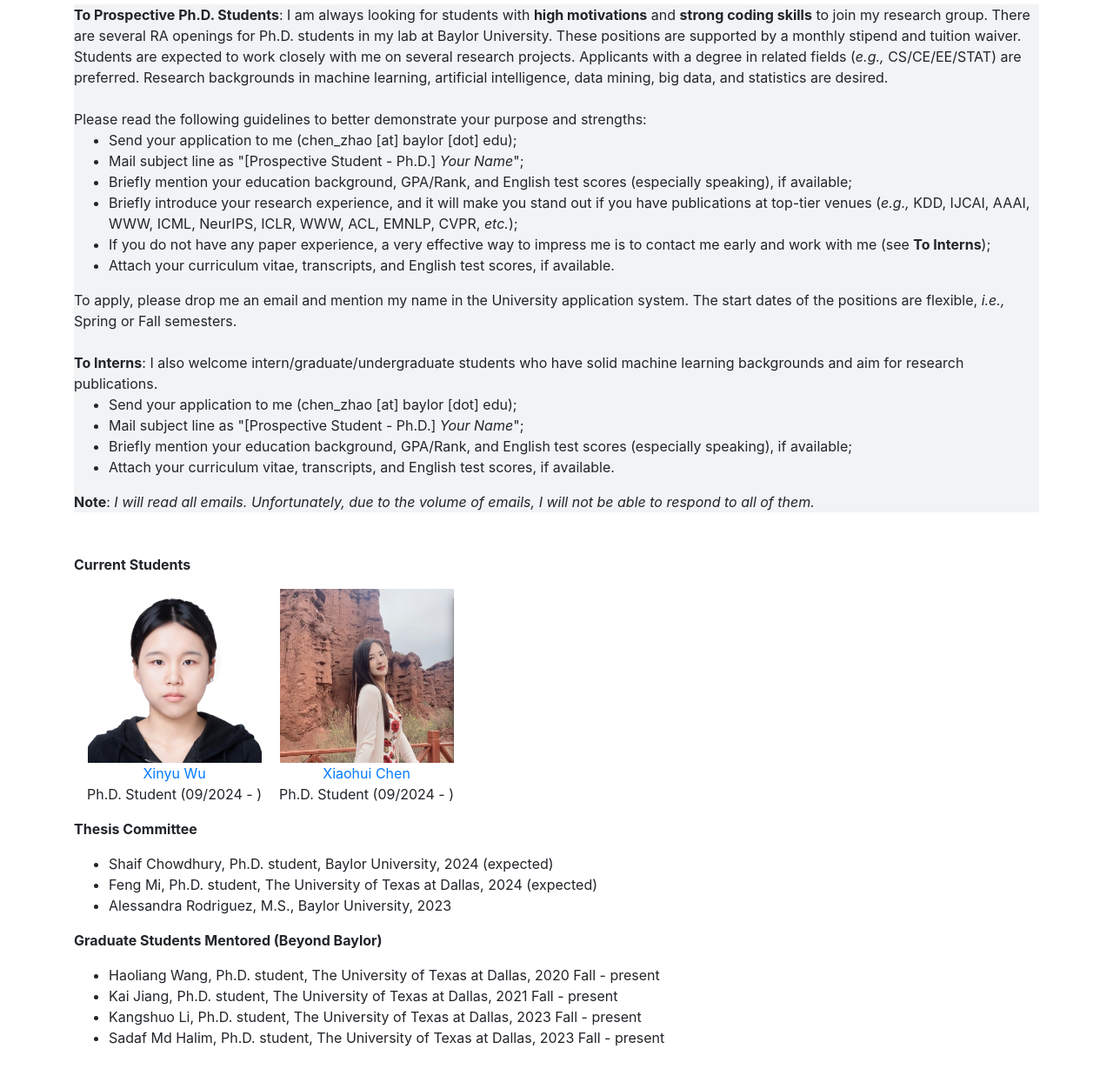
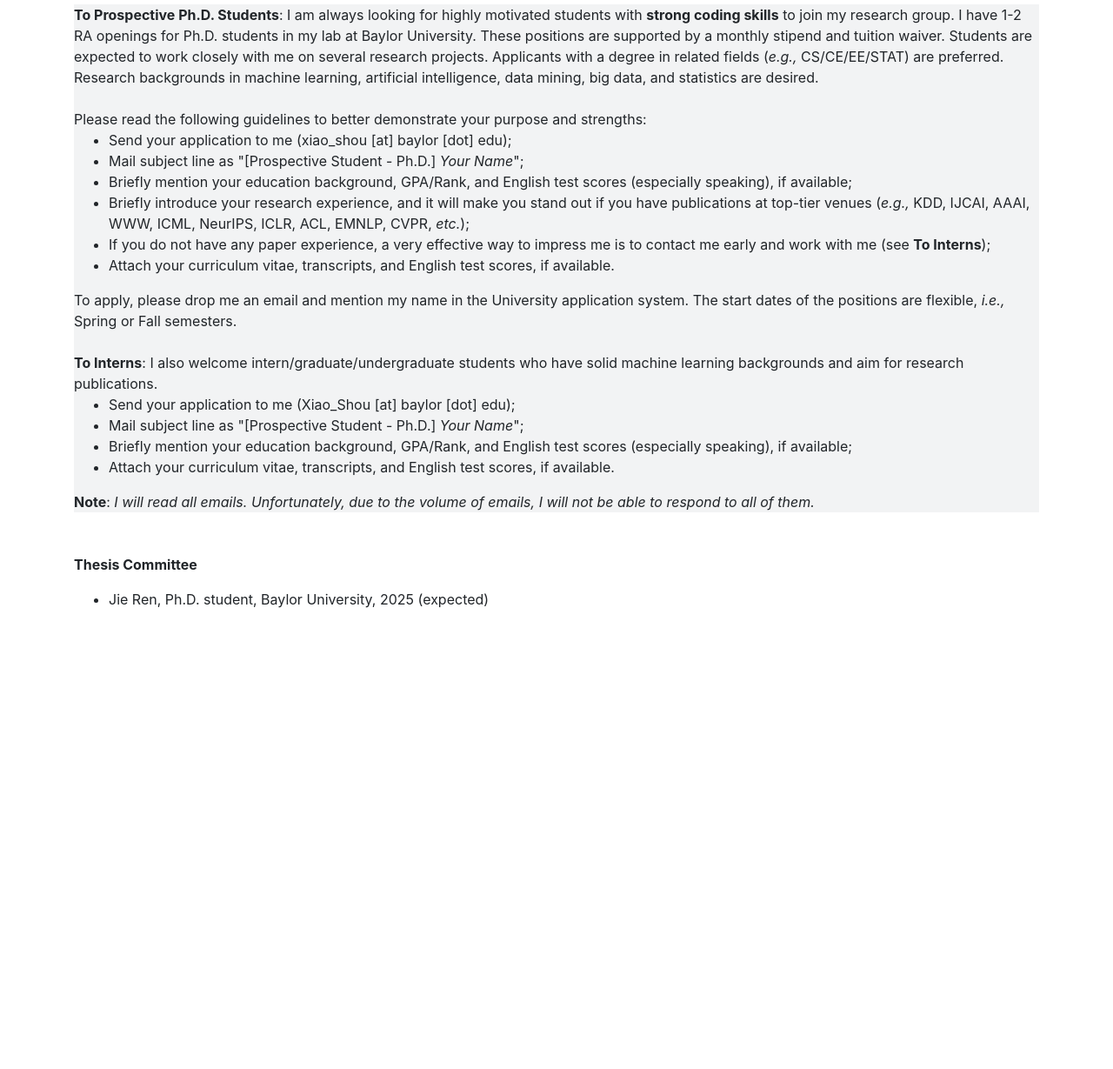
Before and after one commit to shou-xiao/shou-xiao.github.io, a website: page students.html in a window 1280 px wide. Shown: the part 121-1350 px from the top of the page at 87% size. After the commit the page ends 846 px from the top, so only its background shows below. Drawn offline with Linux system fonts and the light colour scheme.

Commit message:
Update students.html

```diff
--- a/students.html
+++ b/students.html
@@ -50,8 +50,8 @@
 
             <div style="background-color: #F2F3F4;">
         		<strong>To Prospective Ph.D. Students</strong>:
-                I am always looking for students with <strong> high motivations</strong> and <strong>strong coding skills</strong> to join my research group.
-        		There are several RA openings for Ph.D. students in my lab at Baylor University.
+                I am always looking for highly motivated students with <strong>strong coding skills</strong> to join my research group.
+        		I have 1-2 RA openings for Ph.D. students in my lab at Baylor University.
         		These positions are supported by a monthly stipend and tuition waiver.
         		Students are expected to work closely with me on several research projects. Applicants with a degree in related fields (<em>e.g.,</em> CS/CE/EE/STAT) are preferred.
         		Research backgrounds in machine learning, artificial intelligence, data mining, big data, and statistics are desired.
@@ -60,10 +60,10 @@
 
                 Please read the following guidelines to better demonstrate your purpose and strengths:
                 <ul>
-                    <li>Send your application to me (chen_zhao [at] baylor [dot] edu); </li>
+                    <li>Send your application to me (xiao_shou [at] baylor [dot] edu); </li>
                     <li>Mail subject line as "[Prospective Student - Ph.D.] <em>Your Name</em>"; </li>
                     <li>Briefly mention your education background, GPA/Rank, and English test scores (especially speaking), if available; </li>
-                    <li>Briefly introduce your research experience, and it will make you stand out if you have publications at top-tier venues (<em>e.g.,</em> KDD, IJCAI, AAAI, WWW, ICML, NeurIPS, ICLR, WWW, ACL, EMNLP, CVPR, <em>etc.</em>); </li>
+                    <li>Briefly introduce your research experience, and it will make you stand out if you have publications at top-tier venues (<em>e.g.,</em> KDD, IJCAI, AAAI, WWW, ICML, NeurIPS, ICLR, ACL, EMNLP, CVPR, <em>etc.</em>); </li>
                     <li>If you do not have any paper experience, a very effective way to impress me is to contact me early and work with me (see <strong>To Interns</strong>); </li>
                     <li>Attach your curriculum vitae, transcripts, and English test scores, if available. </li>
                 </ul>
@@ -74,7 +74,7 @@
                 <strong>To Interns</strong>:
                 I also welcome intern/graduate/undergraduate students who have solid machine learning backgrounds and aim for research publications.
                 <ul>
-                    <li>Send your application to me (chen_zhao [at] baylor [dot] edu); </li>
+                    <li>Send your application to me (Xiao_Shou [at] baylor [dot] edu); </li>
                     <li>Mail subject line as "[Prospective Student - Ph.D.] <em>Your Name</em>"; </li>
                     <li>Briefly mention your education background, GPA/Rank, and English test scores (especially speaking), if available; </li>
                     <li>Attach your curriculum vitae, transcripts, and English test scores, if available. </li>
@@ -87,7 +87,7 @@
             <br>
             <br>
 
-            <div>
+<!--             <div>
                 <p><strong>Current Students</strong></p>
                 <div class="container" style="display: flex; justify-content: flex-start; gap: 20px">
 
@@ -108,21 +108,19 @@
                     </div>
 
                 </div>
-            </div>
+            </div>     -->
 
 
 
             <div>
             <p><strong>Thesis Committee</strong></p>
             	<ul>
-            		<li>Shaif Chowdhury, Ph.D. student, Baylor University, 2024 (expected) </li>
-            		<li>Feng Mi, Ph.D. student, The University of Texas at Dallas, 2024 (expected) </li>
-            		<li>Alessandra Rodriguez, M.S., Baylor University, 2023  </li>
+            		<li>Jie Ren, Ph.D. student, Baylor University, 2025 (expected) </li>
             	</ul>
             </div>
 
 
-            <div>
+<!--             <div>
             <p><strong>Graduate Students Mentored (Beyond Baylor)</strong></p>
             	<ul>
             		<li>Haoliang Wang, Ph.D. student, The University of Texas at Dallas, 2020 Fall - present </li>
@@ -130,7 +128,7 @@
                     <li>Kangshuo Li, Ph.D. student, The University of Texas at Dallas, 2023 Fall - present </li>
                     <li>Sadaf Md Halim, Ph.D. student, The University of Texas at Dallas, 2023 Fall - present </li>
             	</ul>
-            </div>
+            </div> -->
 
 
         </div>
```
